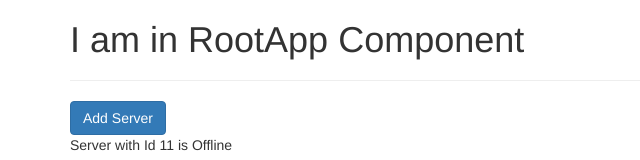
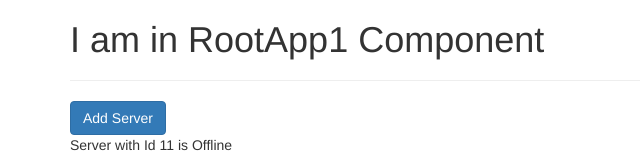
Before and after one commit to abhishekgarg11/angular-practice, an Angular app: page / in a window 1280 px wide. Shown: the top 160 px of the page, without its empty margins (0-640 px from the left). Built offline with nearby package versions, Linux system fonts and the light colour scheme.

Commit message:
String Interpolating

```diff
--- a/src/app/app.component.html
+++ b/src/app/app.component.html
@@ -1,7 +1,7 @@
 <div class="container">
     <div class="row">
         <div class="col-xs-12">
-                <h1>I am in RootApp Component</h1>
+                <h1>I am in RootApp1 Component</h1>
                 <hr>
                 <app-servers></app-servers>
         </div>
```
